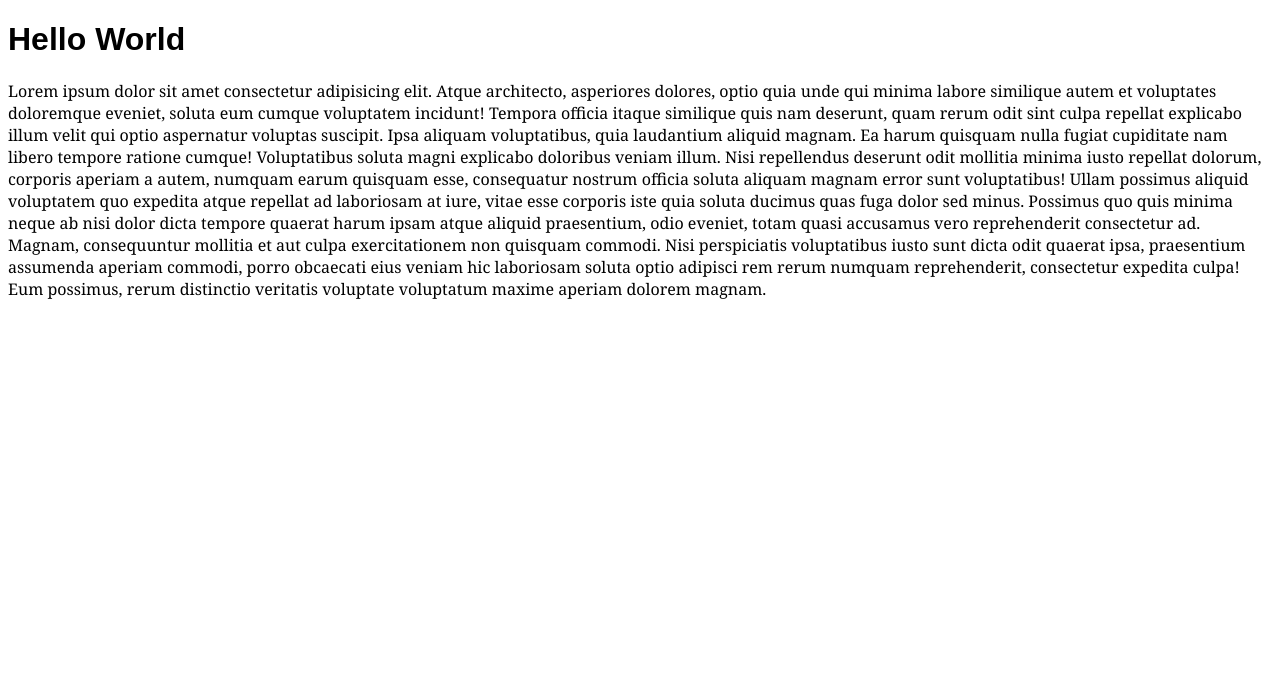
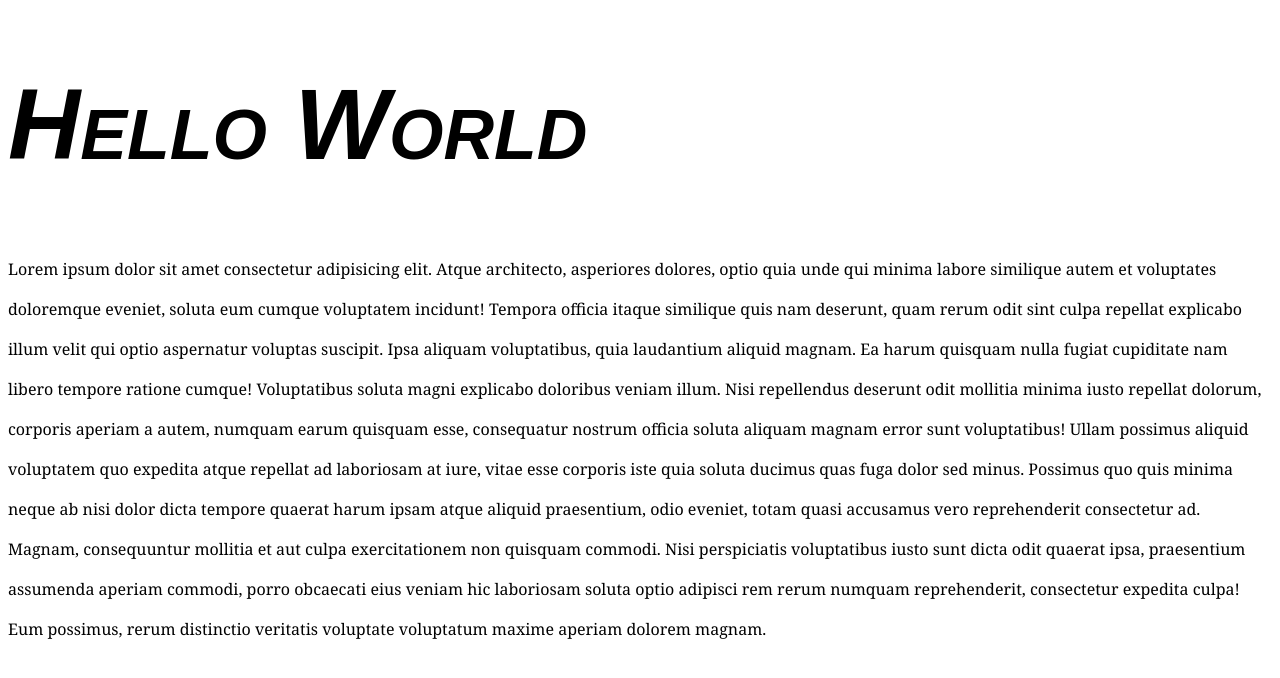
Before and after one commit to ideapedyudi/ideapedyudi-BelajarCSS, a plain HTML site: page css dasar/fontstyle/index.html in a window 1280 px wide. Drawn offline with Linux system fonts and the light colour scheme.

Commit message:
belajar fontstyle

```diff
--- a/css dasar/fontstyle/style.css
+++ b/css dasar/fontstyle/style.css
@@ -1,7 +1,12 @@
 h1 {
   font-family: Arial, Helvetica, sans-serif;
+  font-size: 100px;
+  /* font-weight: normal; */
+  font-variant: small-caps;
+  font-style: italic;
 }
 
 p {
   font-family: Georgia, 'Times New Roman', Times, serif;
+  line-height: 40px;
 }
```
